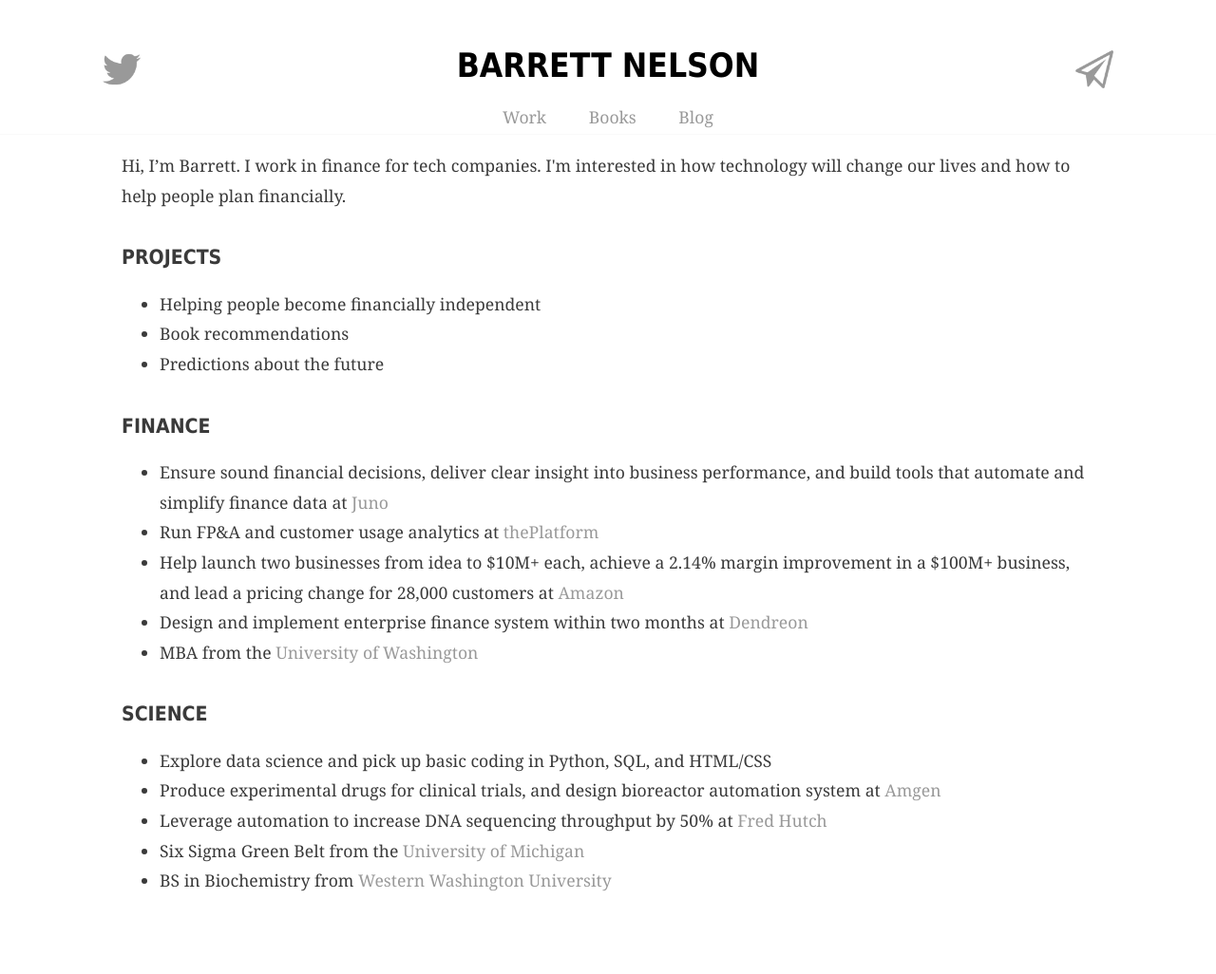
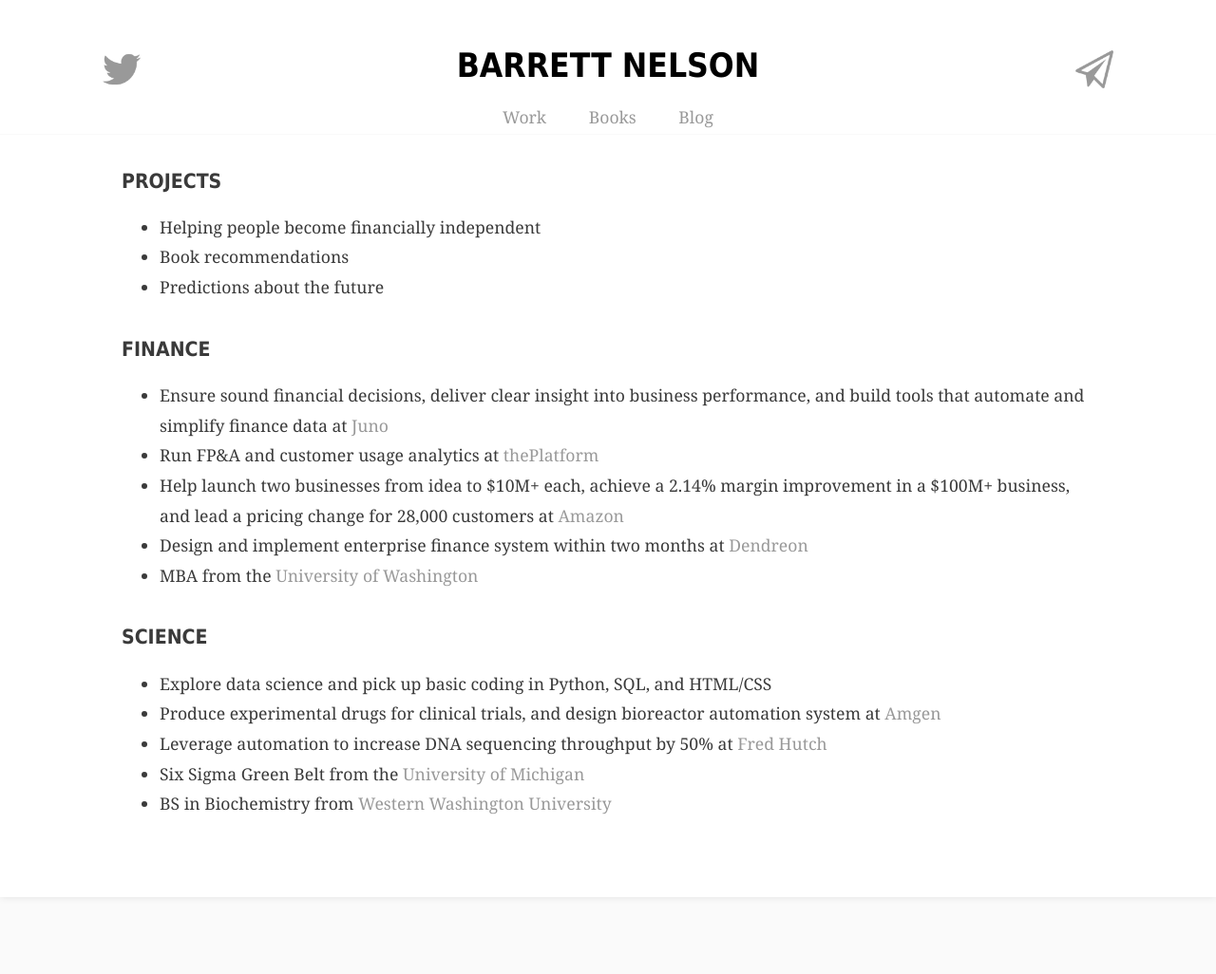
Before and after one commit to bstnel/bstnel.github.io, a Jekyll site: the page index.html, which Jekyll copies as it is, in a window 1280 px wide. Shown: the whole page at 95% size. Built offline with Jekyll 4.4.1, drawn with Linux system fonts in a browser that asks for light colours; after the commit the page ends 945 px from its top, so only the background shows below that.

Commit message:
Create index.html

```diff
--- a/index.html
+++ b/index.html
@@ -32,7 +32,6 @@
 		</nav>
 
 <div class="content">
-	<p>Hi, I’m Barrett. I work in finance for tech companies. I'm interested in how technology will change our lives and how to help people plan financially.</p>
 	<h2>Projects</h2>
 		<ul>
 		<li>Helping people become financially independent</li>
```
